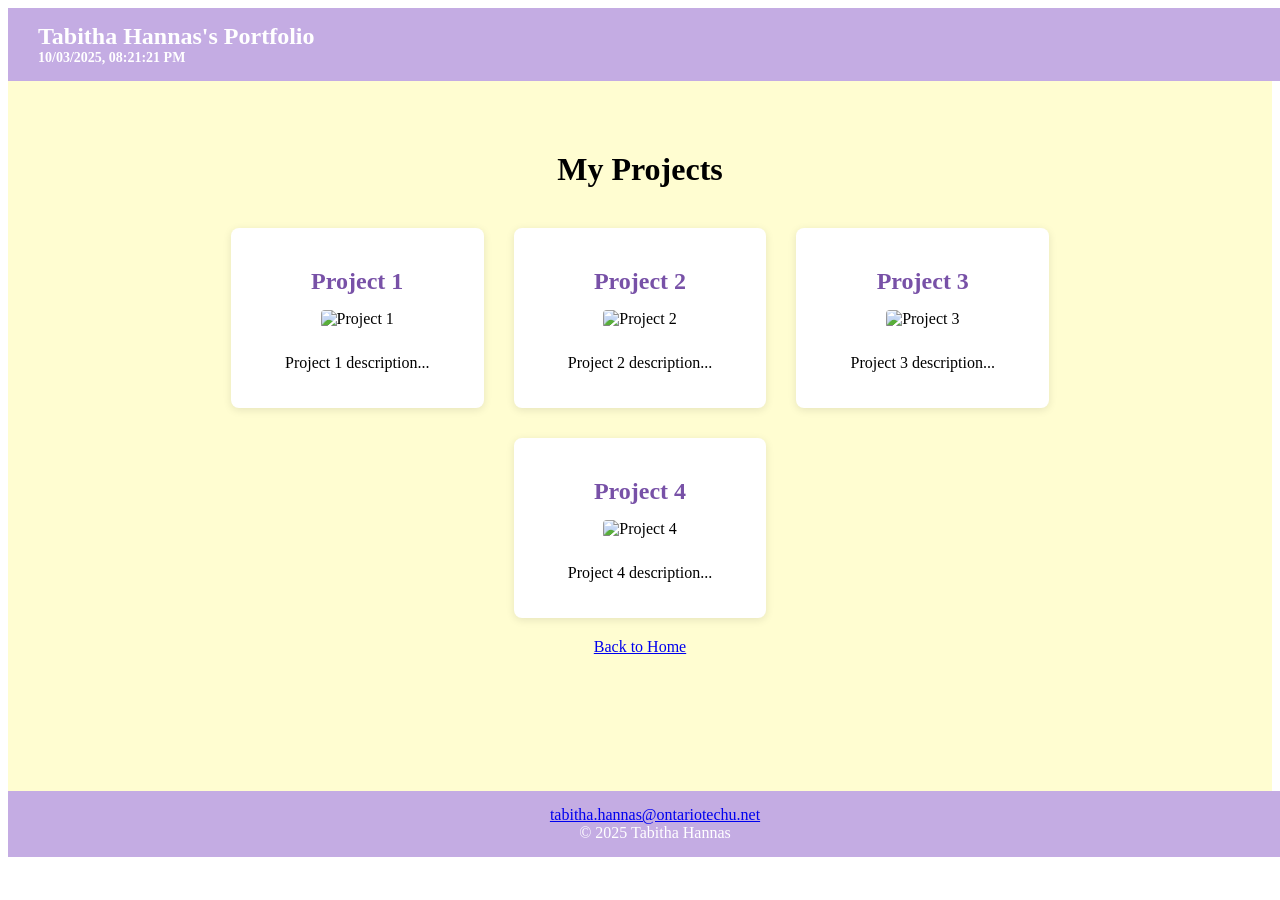
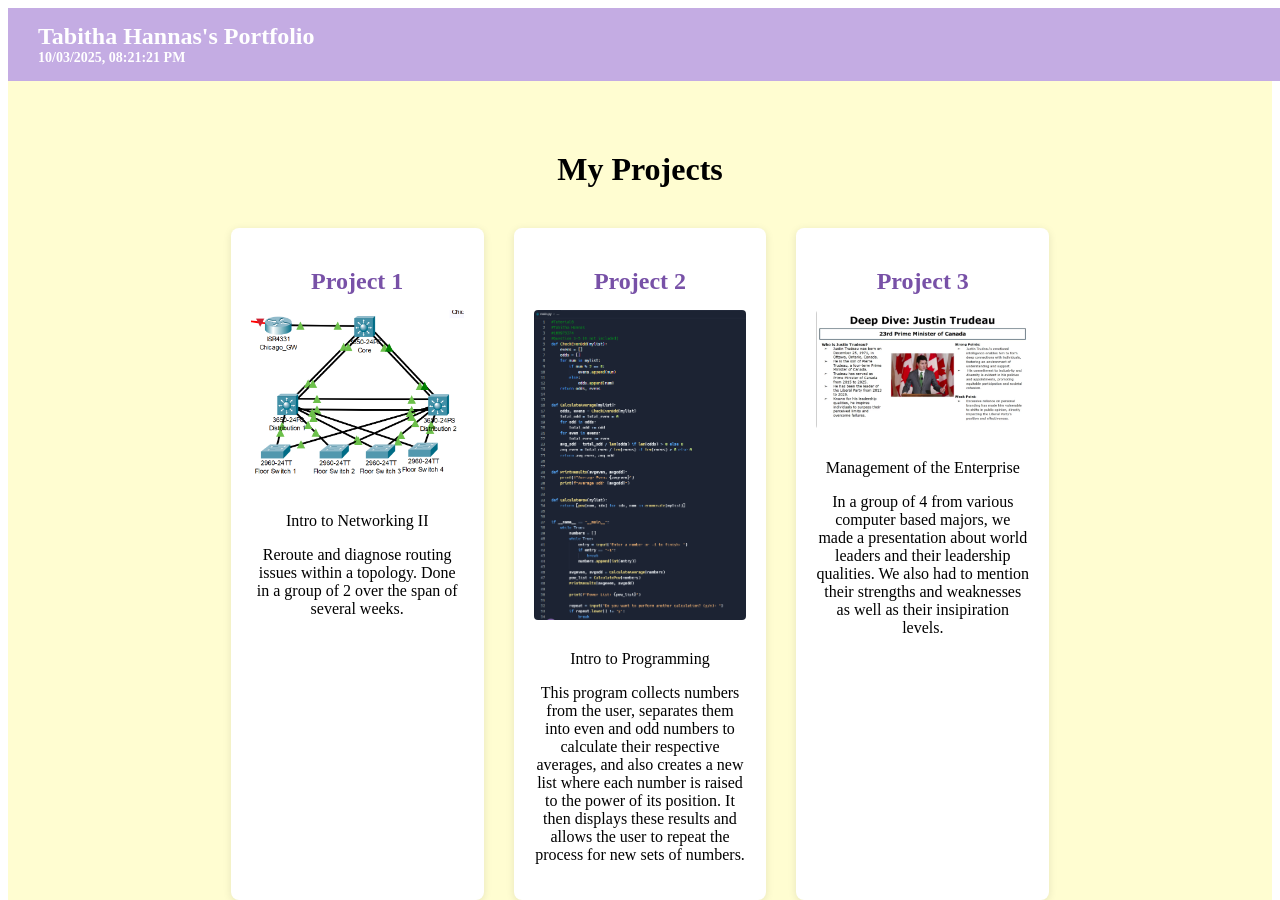
Before and after one commit to akaT4B5/Assignment1_MyPortfolio, a plain HTML site: page projects.html in a window 1280 px wide. Shown: the top 900 px of the page. Before the commit the page ends 865 px from the top, so only its background shows below. Drawn offline with Linux system fonts and the light colour scheme.

Commit message:
Making final changes - adding images and text (no video yet)

```diff
--- a/projects.html
+++ b/projects.html
@@ -22,33 +22,39 @@
     <div class="project-box">
       <h2 class="project-title">Project 1</h2>
       <div class="project-image">
-        <img src="project1.jpg" alt="Project 1" />
+        <img src="Chicago.png" alt="Project 1" />
       </div>
-      <p class="project-caption">Project 1 description...</p>
+      <p class="project-caption">Intro to Networking II
+        <p class="project-caption">Reroute and diagnose routing issues within a topology.
+        Done in a group of 2 over the span of several weeks. </p>
+      </p>
     </div>
     <!-- Project 2 -->
     <div class="project-box">
       <h2 class="project-title">Project 2</h2>
       <div class="project-image">
-        <img src="project2.jpg" alt="Project 2" />
+        <img src="python.png" alt="Project 2" />
       </div>
-      <p class="project-caption">Project 2 description...</p>
+      <p class="project-caption">Intro to Programming</p>
+      <p class="project-caption">This program collects numbers from the user, separates them into even and odd numbers to calculate their respective averages, and also creates a new list where each number is raised to the power of its position. It then displays these results and allows the user to repeat the process for new sets of numbers.</p>
     </div>
     <!-- Project 3 -->
     <div class="project-box">
       <h2 class="project-title">Project 3</h2>
       <div class="project-image">
-        <img src="project3.jpg" alt="Project 3" />
+        <img src="trudeau.png" alt="Project 3" />
       </div>
-      <p class="project-caption">Project 3 description...</p>
+      <p class="project-caption">Management of the Enterprise</p>
+      <p class="project-caption">In a group of 4 from various computer based majors, we made a presentation about world leaders and their leadership qualities. We also had to mention their strengths and weaknesses as well as their insipiration levels.</p>
     </div>
     <!-- Project 4 -->
     <div class="project-box">
       <h2 class="project-title">Project 4</h2>
       <div class="project-image">
-        <img src="project4.jpg" alt="Project 4" />
+        <img src="beer.png" alt="Project 4" />
       </div>
-      <p class="project-caption">Project 4 description...</p>
+      <p class="project-caption">Writing and Critial Thinking</p>
+      <p class="project-caption">I had to read and analyze a Heineken beer ad and then form and defend a thesis. I had a month for various drafts and I had this essay peer reviewed as well as reviewed from outside sources.</p>
     </div>
   </div>
   <!-- Back to home button -->
```
Also changed, not shown: about.html (+3 -2 lines), Chicago.png (added), beer.png (added), python.png (added), trudeau.png (added).
